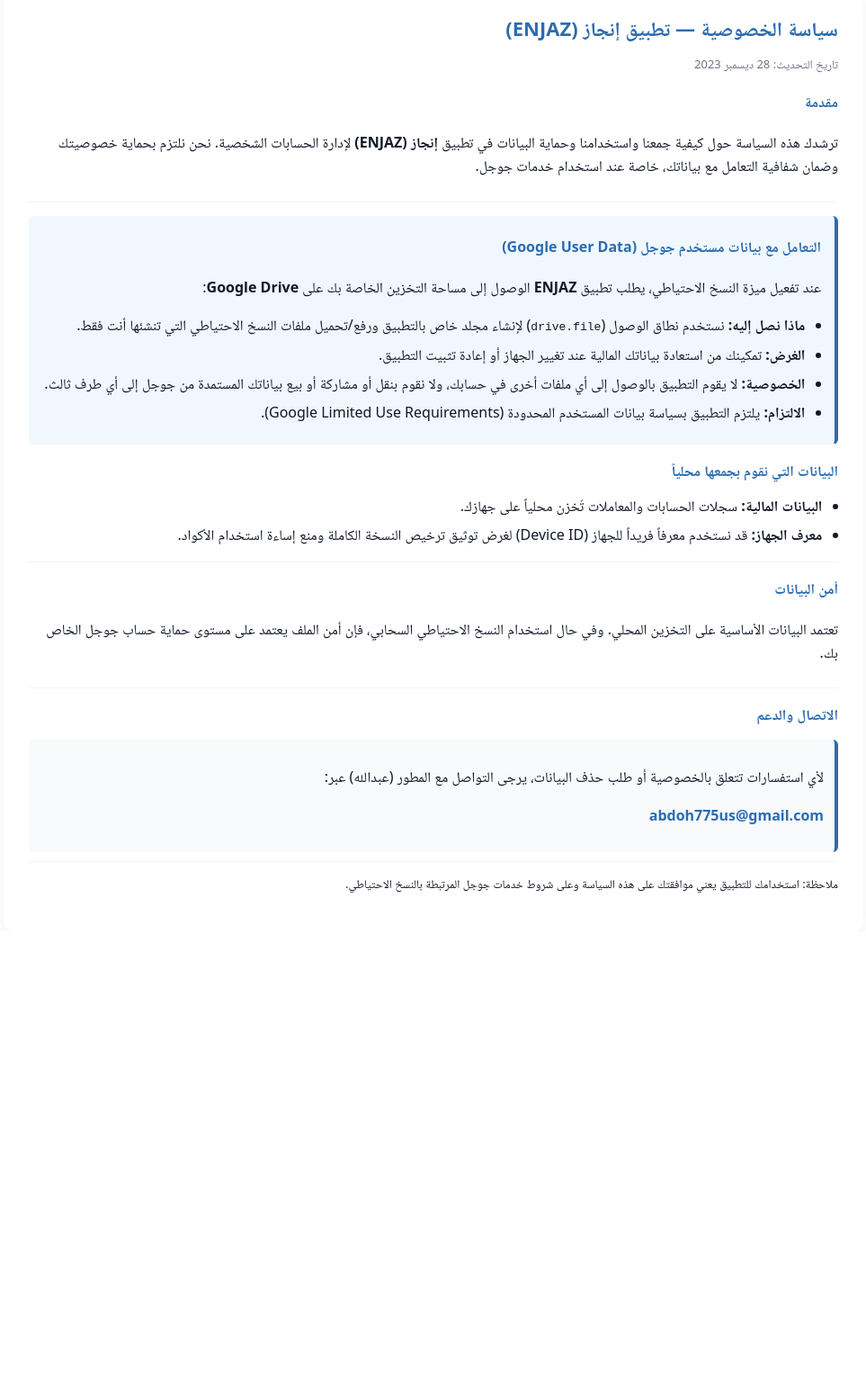
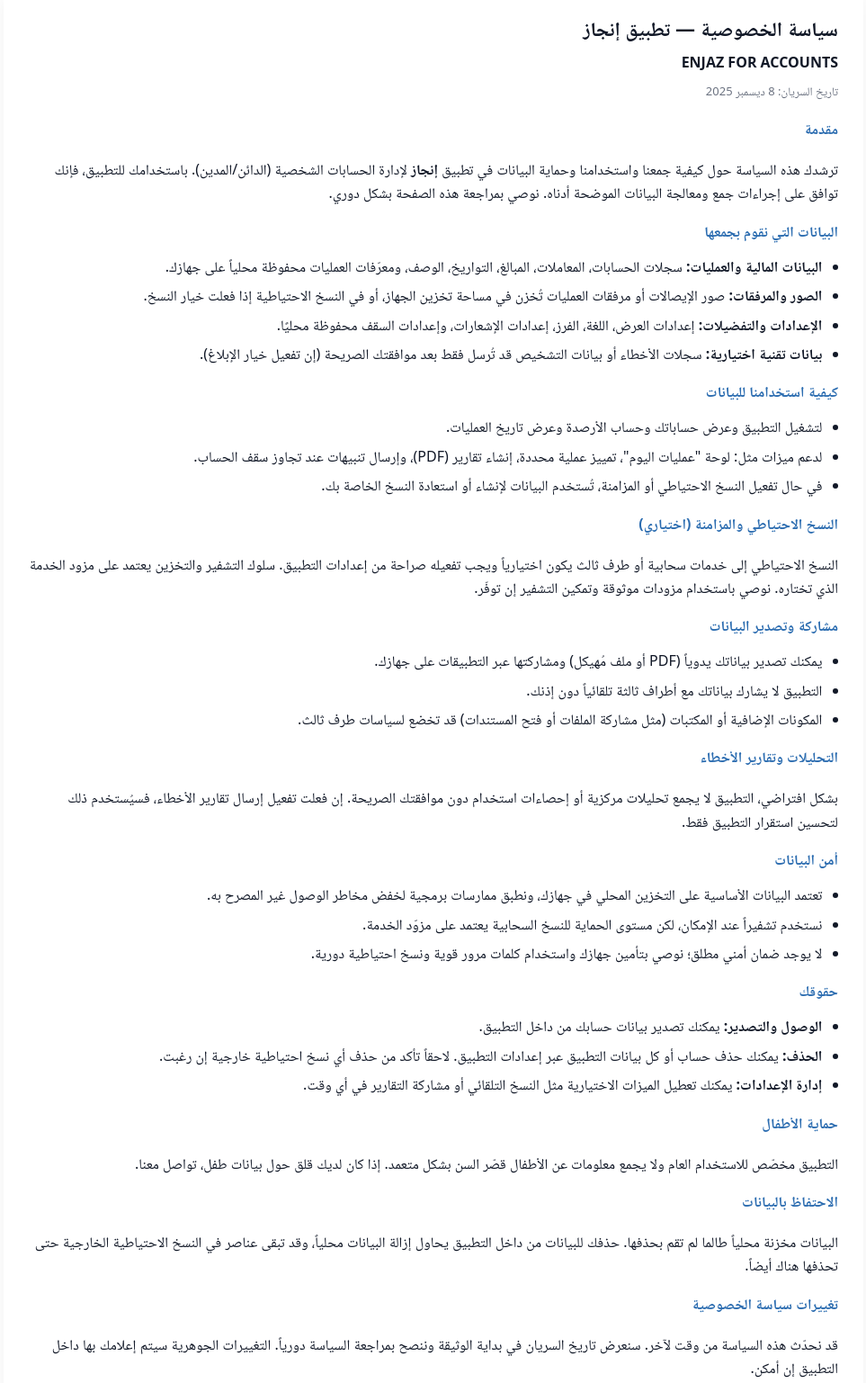
Before and after one commit to abdoh775/enjaz, a plain HTML site: page index.html in a window 1280 px wide. Shown: the part 40-1577 px from the top of the page at 90% size, without its empty margins (158-1121 px from the left). Before the commit the page ends 1075 px from the top, so only its background shows below. Drawn offline with Linux system fonts and the light colour scheme.

Commit message:
Revise privacy policy for ENJAZ application
Updated the privacy policy document for the ENJAZ application, including changes to the title, subtitle, and various sections for clarity and accuracy.

```diff
--- a/index.html
+++ b/index.html
@@ -3,7 +3,7 @@
 <head>
   <meta charset="utf-8" />
   <meta name="viewport" content="width=device-width,initial-scale=1" />
-  <title>سياسة الخصوصية - تطبيق إنجاز (ENJAZ)</title>
+  <title>سياسة الخصوصية - تطبيق إنجاز</title>
   <style>
     :root{
       --bg:#ffffff;
@@ -14,65 +14,120 @@
     }
     html,body{height:100%;margin:0;background:var(--bg);color:var(--fg);font-family:system-ui,-apple-system,Segoe UI,Roboto,'Noto Naskh Arabic', 'Helvetica Neue', Arial;}
     .wrapper{max-width:var(--container-width);margin:28px auto;padding:28px;border-radius:12px;box-shadow:0 6px 24px rgba(16,24,40,0.06);background:#fff;}
-    h1{margin:0 0 8px 0;font-size:22px;color:var(--accent);}
+    h1{margin:0 0 4px 0;font-size:22px;}
+    .sub-title{margin:0 0 12px 0; font-weight: 600; color: var(--fg); font-size: 16px;}
     .meta{color:var(--muted);font-size:13px;margin-bottom:18px;}
-    section{margin-top:18px; border-bottom: 1px solid #f1f5f9; padding-bottom: 10px;}
+    section{margin-top:18px;}
     h2{font-size:16px;margin:8px 0 10px 0;color:var(--accent);}
     p, ul{line-height:1.65;color:var(--fg);}
     ul{padding-inline-start:1.1rem;margin:6px 0;}
     li{margin:6px 0;}
-    .important-box {background: #f0f7ff; border-right: 4px solid var(--accent); padding: 15px; border-radius: 6px; margin: 15px 0;}
-    .contact{background:#f8fafc;border-right:4px solid var(--accent);padding:12px;border-radius:6px;margin-top:12px;}
+    .contact{background:#f8fafc;border-left:4px solid var(--accent);padding:12px;border-radius:6px;margin-top:12px;}
     a.mail{color:var(--accent);text-decoration:none;font-weight:600;}
     .small{color:var(--muted);font-size:13px;margin-top:14px;}
   </style>
 </head>
 <body>
   <div class="wrapper">
-    <h1>سياسة الخصوصية — تطبيق إنجاز (ENJAZ)</h1>
-    <div class="meta">تاريخ التحديث: 28 ديسمبر 2023</div>
+    <h1>سياسة الخصوصية — تطبيق إنجاز</h1>
+    <div class="sub-title">ENJAZ FOR ACCOUNTS</div>
+    <div class="meta">تاريخ السريان: 8 ديسمبر 2025</div>
 
     <section>
       <h2>مقدمة</h2>
       <p>
-        ترشدك هذه السياسة حول كيفية جمعنا واستخدامنا وحماية البيانات في تطبيق <strong>إنجاز (ENJAZ)</strong> لإدارة الحسابات الشخصية. نحن نلتزم بحماية خصوصيتك وضمان شفافية التعامل مع بياناتك، خاصة عند استخدام خدمات جوجل.
+        ترشدك هذه السياسة حول كيفية جمعنا واستخدامنا وحماية البيانات في تطبيق <strong>إنجاز</strong> لإدارة الحسابات الشخصية (الدائن/المدين).
+        باستخدامك للتطبيق، فإنك توافق على إجراءات جمع ومعالجة البيانات الموضحة أدناه. نوصي بمراجعة هذه الصفحة بشكل دوري.
       </p>
     </section>
 
-    <section class="important-box">
-      <h2>التعامل مع بيانات مستخدم جوجل (Google User Data)</h2>
-      <p>عند تفعيل ميزة النسخ الاحتياطي، يطلب تطبيق <strong>ENJAZ</strong> الوصول إلى مساحة التخزين الخاصة بك على <strong>Google Drive</strong>:</p>
+    <section>
+      <h2>البيانات التي نقوم بجمعها</h2>
       <ul>
-        <li><strong>ماذا نصل إليه:</strong> نستخدم نطاق الوصول (<code>drive.file</code>) لإنشاء مجلد خاص بالتطبيق ورفع/تحميل ملفات النسخ الاحتياطي التي تنشئها أنت فقط.</li>
-        <li><strong>الغرض:</strong> تمكينك من استعادة بياناتك المالية عند تغيير الجهاز أو إعادة تثبيت التطبيق.</li>
-        <li><strong>الخصوصية:</strong> لا يقوم التطبيق بالوصول إلى أي ملفات أخرى في حسابك، ولا نقوم بنقل أو مشاركة أو بيع بياناتك المستمدة من جوجل إلى أي طرف ثالث.</li>
-        <li><strong>الالتزام:</strong> يلتزم التطبيق بسياسة بيانات المستخدم المحدودة (Google Limited Use Requirements).</li>
+        <li><strong>البيانات المالية والعمليات:</strong> سجلات الحسابات، المعاملات، المبالغ، التواريخ، الوصف، ومعرّفات العمليات محفوظة محلياً على جهازك.</li>
+        <li><strong>الصور والمرفقات:</strong> صور الإيصالات أو مرفقات العمليات تُخزن في مساحة تخزين الجهاز، أو في النسخ الاحتياطية إذا فعلت خيار النسخ.</li>
+        <li><strong>الإعدادات والتفضيلات:</strong> إعدادات العرض، اللغة، الفرز، إعدادات الإشعارات، وإعدادات السقف محفوظة محليًا.</li>
+        <li><strong>بيانات تقنية اختيارية:</strong> سجلات الأخطاء أو بيانات التشخيص قد تُرسل فقط بعد موافقتك الصريحة (إن تفعيل خيار الإبلاغ).</li>
       </ul>
     </section>
 
     <section>
-      <h2>البيانات التي نقوم بجمعها محلياً</h2>
+      <h2>كيفية استخدامنا للبيانات</h2>
       <ul>
-        <li><strong>البيانات المالية:</strong> سجلات الحسابات والمعاملات تُخزن محلياً على جهازك.</li>
-        <li><strong>معرف الجهاز:</strong> قد نستخدم معرفاً فريداً للجهاز (Device ID) لغرض توثيق ترخيص النسخة الكاملة ومنع إساءة استخدام الأكواد.</li>
+        <li>لتشغيل التطبيق وعرض حساباتك وحساب الأرصدة وعرض تاريخ العمليات.</li>
+        <li>لدعم ميزات مثل: لوحة "عمليات اليوم"، تمييز عملية محددة، إنشاء تقارير (PDF)، وإرسال تنبيهات عند تجاوز سقف الحساب.</li>
+        <li>في حال تفعيل النسخ الاحتياطي أو المزامنة، تُستخدم البيانات لإنشاء أو استعادة النسخ الخاصة بك.</li>
       </ul>
     </section>
 
     <section>
+      <h2>النسخ الاحتياطي والمزامنة (اختياري)</h2>
+      <p>
+        النسخ الاحتياطي إلى خدمات سحابية أو طرف ثالث يكون اختيارياً ويجب تفعيله صراحة من إعدادات التطبيق.
+        سلوك التشفير والتخزين يعتمد على مزود الخدمة الذي تختاره. نوصي باستخدام مزودات موثوقة وتمكين التشفير إن توفّر.
+      </p>
+    </section>
+
+    <section>
+      <h2>مشاركة وتصدير البيانات</h2>
+      <ul>
+        <li>يمكنك تصدير بياناتك يدوياً (PDF أو ملف مُهيكل) ومشاركتها عبر التطبيقات على جهازك.</li>
+        <li>التطبيق لا يشارك بياناتك مع أطراف ثالثة تلقائياً دون إذنك.</li>
+        <li>المكونات الإضافية أو المكتبات (مثل مشاركة الملفات أو فتح المستندات) قد تخضع لسياسات طرف ثالث.</li>
+      </ul>
+    </section>
+
+    <section>
+      <h2>التحليلات وتقارير الأخطاء</h2>
+      <p>
+        بشكل افتراضي، التطبيق لا يجمع تحليلات مركزية أو إحصاءات استخدام دون موافقتك الصريحة.
+        إن فعلت تفعيل إرسال تقارير الأخطاء، فسيُستخدم ذلك لتحسين استقرار التطبيق فقط.
+      </p>
+    </section>
+
+    <section>
       <h2>أمن البيانات</h2>
-      <p>تعتمد البيانات الأساسية على التخزين المحلي. وفي حال استخدام النسخ الاحتياطي السحابي، فإن أمن الملف يعتمد على مستوى حماية حساب جوجل الخاص بك.</p>
+      <ul>
+        <li>تعتمد البيانات الأساسية على التخزين المحلي في جهازك، ونطبق ممارسات برمجية لخفض مخاطر الوصول غير المصرح به.</li>
+        <li>نستخدم تشفيراً عند الإمكان، لكن مستوى الحماية للنسخ السحابية يعتمد على مزوّد الخدمة.</li>
+        <li>لا يوجد ضمان أمني مطلق؛ نوصي بتأمين جهازك واستخدام كلمات مرور قوية ونسخ احتياطية دورية.</li>
+      </ul>
+    </section>
+
+    <section>
+      <h2>حقوقك</h2>
+      <ul>
+        <li><strong>الوصول والتصدير:</strong> يمكنك تصدير بيانات حسابك من داخل التطبيق.</li>
+        <li><strong>الحذف:</strong> يمكنك حذف حساب أو كل بيانات التطبيق عبر إعدادات التطبيق. لاحقاً تأكد من حذف أي نسخ احتياطية خارجية إن رغبت.</li>
+        <li><strong>إدارة الإعدادات:</strong> يمكنك تعطيل الميزات الاختيارية مثل النسخ التلقائي أو مشاركة التقارير في أي وقت.</li>
+      </ul>
+    </section>
+
+    <section>
+      <h2>حماية الأطفال</h2>
+      <p>التطبيق مخصّص للاستخدام العام ولا يجمع معلومات عن الأطفال قصّر السن بشكل متعمد. إذا كان لديك قلق حول بيانات طفل، تواصل معنا.</p>
+    </section>
+
+    <section>
+      <h2>الاحتفاظ بالبيانات</h2>
+      <p>البيانات مخزنة محلياً طالما لم تقم بحذفها. حذفك للبيانات من داخل التطبيق يحاول إزالة البيانات محلياً، وقد تبقى عناصر في النسخ الاحتياطية الخارجية حتى تحذفها هناك أيضاً.</p>
+    </section>
+
+    <section>
+      <h2>تغييرات سياسة الخصوصية</h2>
+      <p>قد نحدّث هذه السياسة من وقت لآخر. سنعرض تاريخ السريان في بداية الوثيقة وننصح بمراجعة السياسة دورياً. التغييرات الجوهرية سيتم إعلامك بها داخل التطبيق إن أمكن.</p>
     </section>
 
     <section>
       <h2>الاتصال والدعم</h2>
       <div class="contact">
-        <p>لأي استفسارات تتعلق بالخصوصية أو طلب حذف البيانات، يرجى التواصل مع المطور (عبدالله) عبر:</p>
+        <p>للأسئلة أو طلبات حذف/تصدير البيانات أو أي استفسارات حول الخصوصية، يرجى التواصل معنا عبر البريد الإلكتروني:</p>
         <p><a class="mail" href="mailto:abdoh775us@gmail.com">abdoh775us@gmail.com</a></p>
       </div>
     </section>
 
     <div class="small">
-      <p>ملاحظة: استخدامك للتطبيق يعني موافقتك على هذه السياسة وعلى شروط خدمات جوجل المرتبطة بالنسخ الاحتياطي.</p>
+      <p>ملاحظة: هذه الوثيقة نموذجية وتوضيحية ولا تغني عن استشارة قانونية مختصة ضمن ولايتك القضائية عند الحاجة.</p>
     </div>
   </div>
 </body>
```
